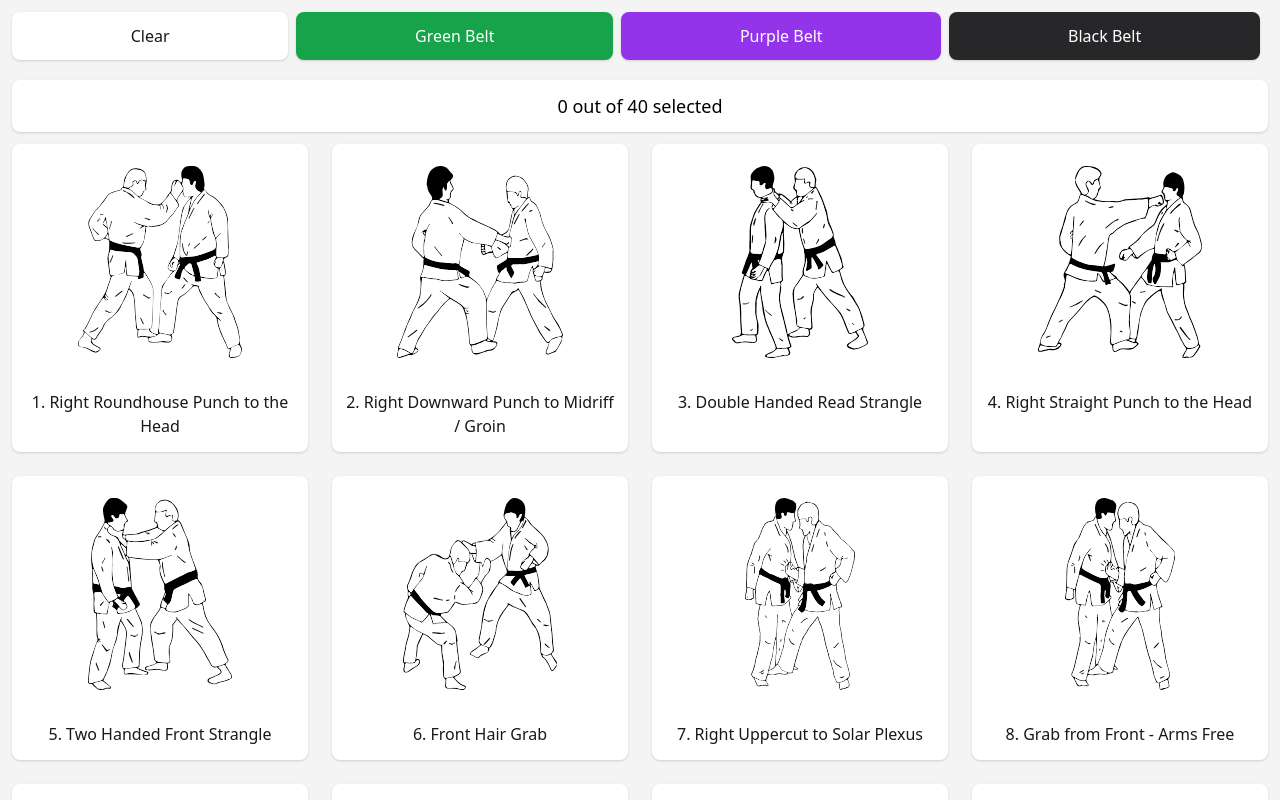
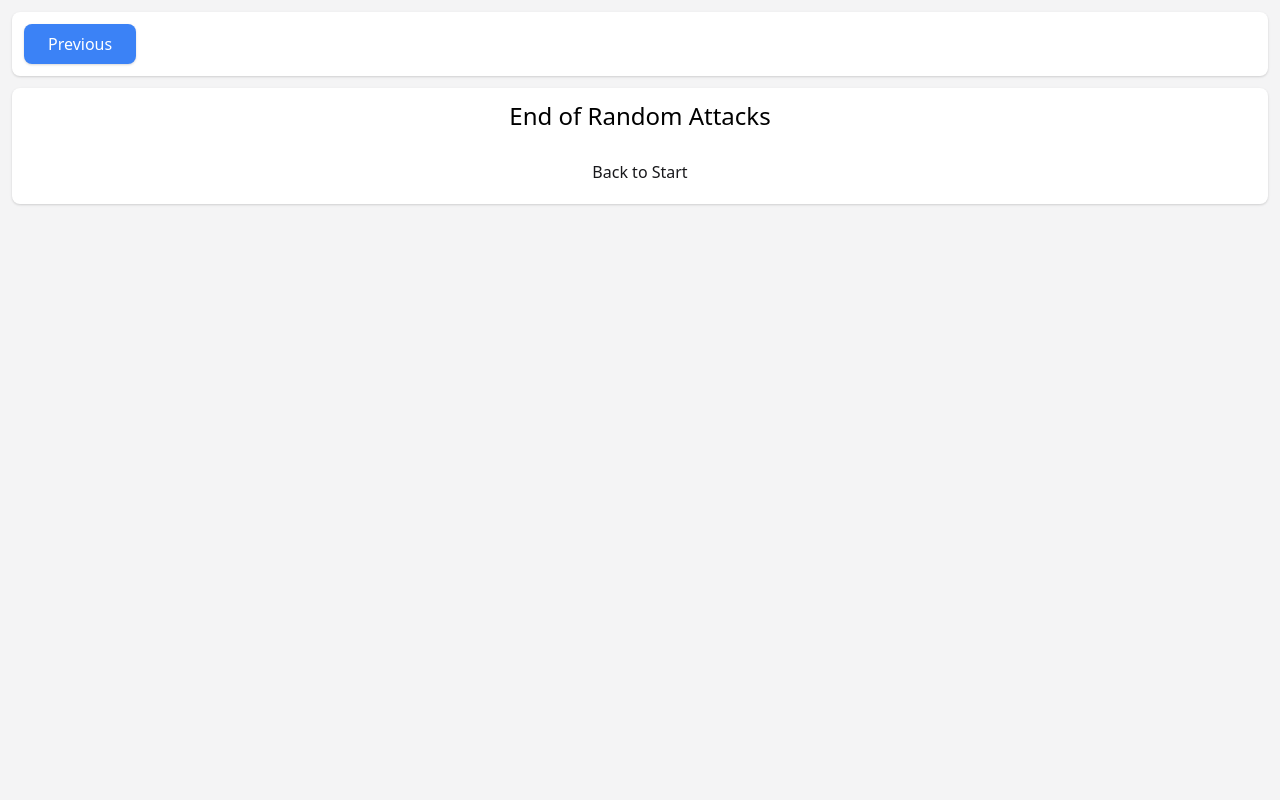
Before and after one commit to fraserbenjamin/syllabus, a React (Create React App) app: page /play in a window 1280 px wide. Before the commit this address led to /. Built offline with nearby package versions, Linux system fonts and the light colour scheme; the HTML template or start-up script is replaced by a standard one.

Commit message:
Added navigating through history

```diff
--- a/src/components/randomAttacks/Play.tsx
+++ b/src/components/randomAttacks/Play.tsx
@@ -1,4 +1,4 @@
-import React, { useContext, useEffect, useState } from 'react';
+import React, { useContext } from 'react';
 import { useHistory } from 'react-router-dom';
 
 import details from "../../assets/randomAttacks/details.json";
@@ -11,13 +11,41 @@ const Play = () => {
 
   const current = timeline.length > pointer ? details[timeline[pointer]] : null;
 
-  if(!current) history.push("/");
+  if (!current) return (
+    <div className="p-3 flex flex-col w-full h-full space-y-3">
+      <div className="bg-white rounded-lg shadow w-full p-3">
+        <button
+          className="py-2 px-6 text-white rounded-lg transition-colors duration-200 shadow font-medium bg-blue-500 hover:bg-blue-600"
+          onClick={() => setPointer(pointer - 1)}
+        >
+          Previous
+        </button>
+      </div>
+
+      <div className="bg-white rounded-lg shadow w-full p-3 text-center">
+        <div className="font-medium text-2xl">End of Random Attacks</div>
+
+        <button
+          className="py-2 px-6 text-gray-900 rounded-lg font-medium transition-colors duration-200 hover:bg-gray-200 mt-5"
+          onClick={() => history.push("/")}
+        >
+          Back to Start
+        </button>
+      </div>
+    </div>
+  );
 
   return (
     <div className="p-3 flex flex-col w-full h-full space-y-3">
-      <div className="bg-white rounded-lg shadow w-full p-3">
+      <div className="bg-white rounded-lg shadow w-full p-3 space-x-3">
         <button
-          className="py-2 px-6 text-white rounded-lg transition-colors duration-200 shadow font-medium bg-blue-500"
+          className="py-2 px-6 text-white rounded-lg transition-colors duration-200 shadow font-medium bg-blue-500 hover:bg-blue-600"
+          onClick={() => setPointer(pointer - 1)}
+        >
+          Previous
+        </button>
+        <button
+          className="py-2 px-6 text-white rounded-lg transition-colors duration-200 shadow font-medium bg-blue-500 hover:bg-blue-600"
           onClick={() => setPointer(pointer + 1)}
         >
           Next
--- a/src/components/randomAttacks/ViewAttack.tsx
+++ b/src/components/randomAttacks/ViewAttack.tsx
@@ -1,5 +1,4 @@
 import React from 'react';
-import { FaCheckCircle } from "react-icons/fa";
 import { IAttack } from '../../types';
 
 interface IProps {
```
Also changed, not shown: 1 other file (tests, documents, lock files or other folders).
